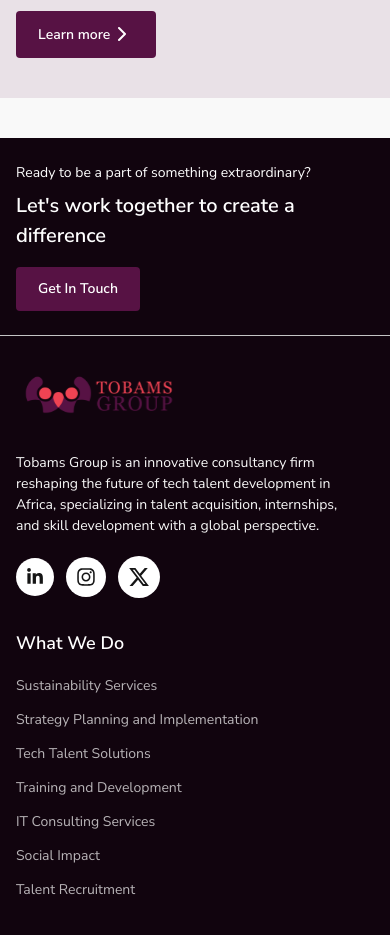
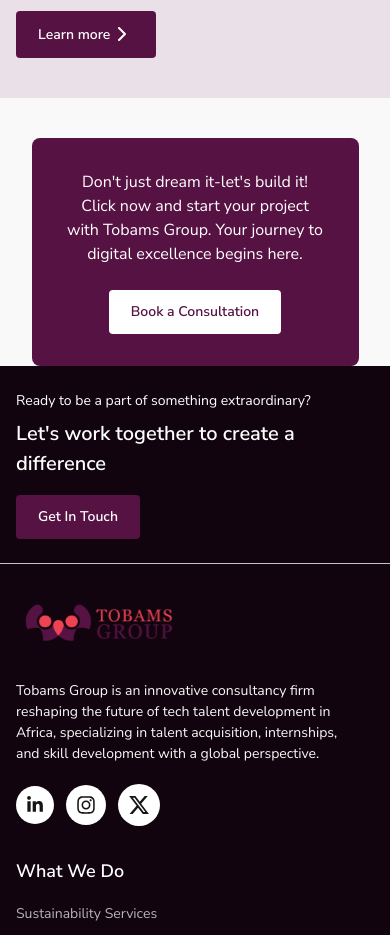
Before and after one commit to onumaeleanyagift/tobams-frontend-intern-assessment, a Next.js app: page / in a window 390 px wide. Shown: the part 6320-7255 px from the top of the page. Built offline with nearby package versions, Linux system fonts and the light colour scheme.

Commit message:
feat: add ConsultationCTA section for enhanced user engagement

```diff
--- a/app/page.tsx
+++ b/app/page.tsx
@@ -5,6 +5,7 @@
 import ManagementDevelopment from "@/components/sections/ManagementDevelopment";
 import TransformationHub from "@/components/sections/TransformationHub";
 import ConsultantTraining from "@/components/sections/ConsultantTraining";
+import ConsultationCTA from "@/components/sections/ConsultationCTA";
 import Footer from "@/components/layout/Footer";
 
 export default function Home() {
@@ -19,6 +20,7 @@
         <ManagementDevelopment />
         <TransformationHub />
         <ConsultantTraining />
+        <ConsultationCTA />
       </main>
 
       <Footer />
--- /dev/null
+++ b/components/sections/ConsultationCTA.tsx
@@ -0,0 +1,33 @@
+import Button from "@/components/ui/Button";
+
+export default function ConsultationCTA() {
+  return (
+    <section className="px-5 md:px-16">
+      <div className="mx-auto flex flex-col w-full max-w-[327px] items-center justify-center gap-6 rounded-[8px] bg-(--primary) px-6 py-8 text-center text-(--white) md:max-w-[1134px] md:gap-8 md:px-16 md:py-10">
+        {/* Desktop CTA text */}
+        <p className="hidden text-[18px] md:block lg:text-[20px]">
+          Want to accelerate professional growth and development at your
+          organisation?
+          <br />
+          See how we can help.
+        </p>
+
+        {/* Mobile CTA text */}
+        <p className="text-[16px] md:hidden">
+          Don&apos;t just dream it-let&apos;s build it!
+          <br />
+          Click now and start your project
+          <br />
+          with Tobams Group. Your journey to
+          <br />
+          digital excellence begins here.
+        </p>
+
+        {/* Consultation button */}
+        <Button href="#consultation" variant="white">
+          Book a Consultation
+        </Button>
+      </div>
+    </section>
+  );
+}
```
